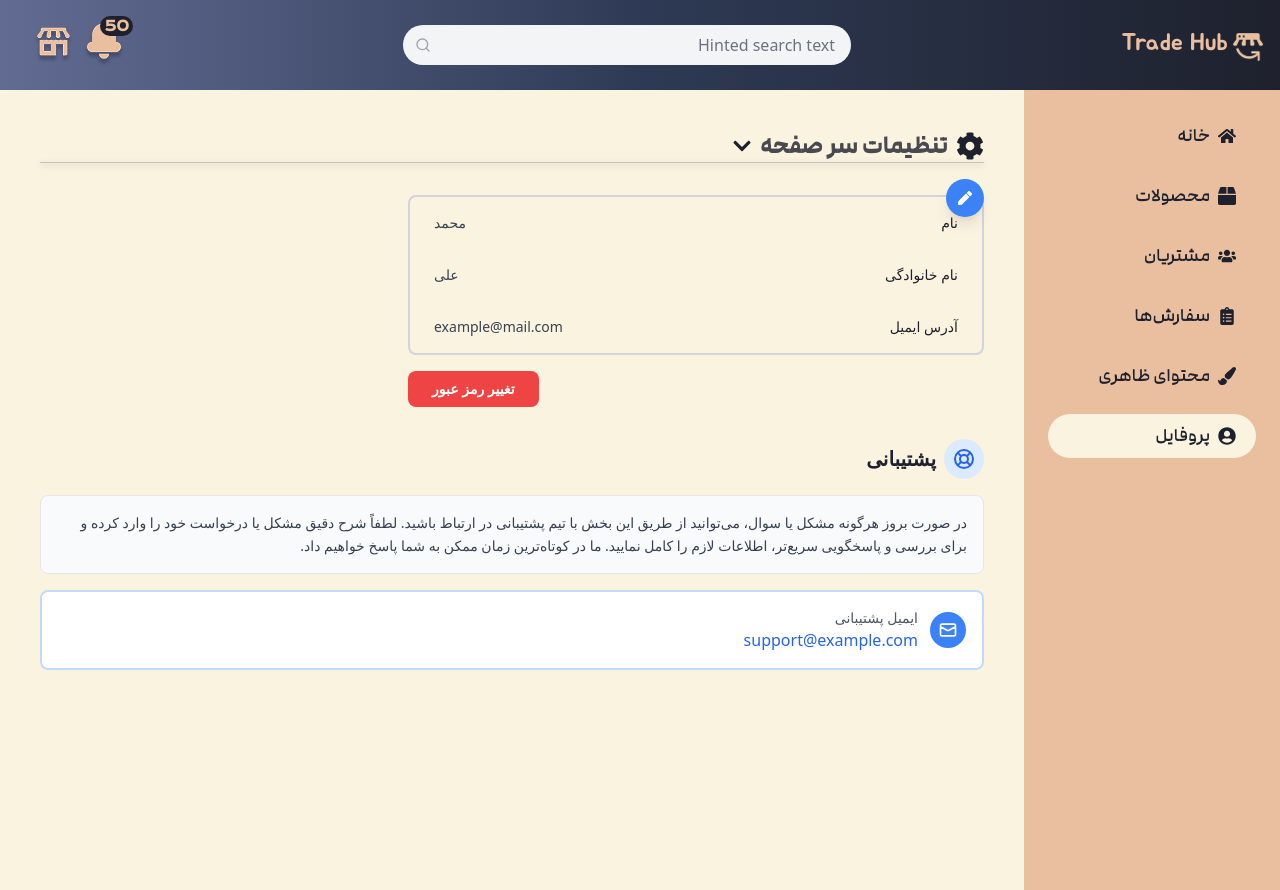
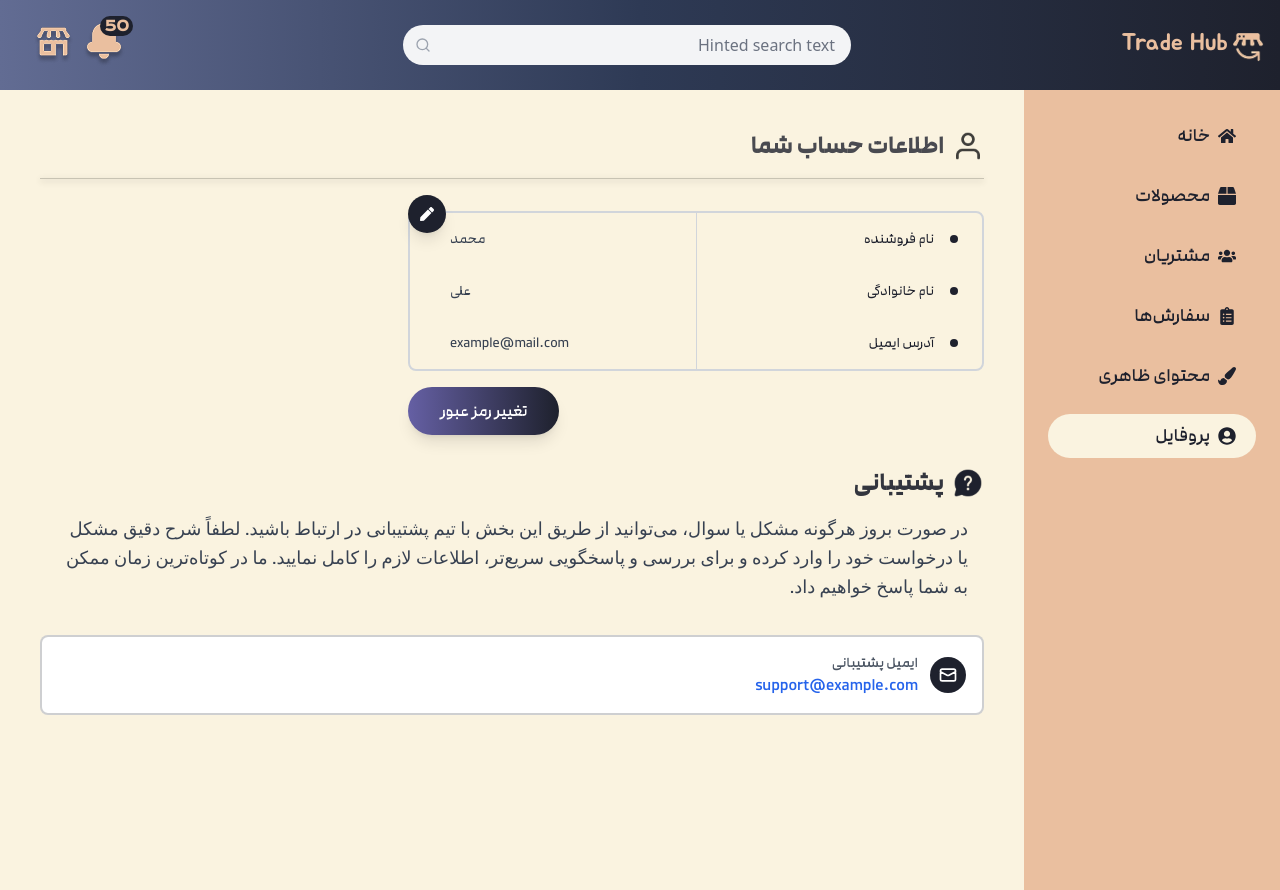
Before and after one commit to salarKaf/TradeHubFrontEnd, a React (Vite) app: page /profile in a window 1280 px wide. Built offline with nearby package versions, Linux system fonts and the light colour scheme; what tailwindcss-rtl would draw is missing.

Commit message:
complete Profile Page

```diff
--- a/src/pages/sellerPanel/Profile/ProfileContent.jsx
+++ b/src/pages/sellerPanel/Profile/ProfileContent.jsx
@@ -4,8 +4,6 @@ import { FaPen, FaSave, FaCog, FaChevronDown, FaChevronLeft } from 'react-icons/
 const ProfileContent = () => {
   const [isEditing, setIsEditing] = useState(false);
   const [showAlert, setShowAlert] = useState(false);
-  const [open, setOpen] = useState(true);
-  const toggleOpen = () => setOpen(prev => !prev);
 
   const [userData, setUserData] = useState({
     firstName: 'محمد',
@@ -35,8 +33,12 @@ const ProfileContent = () => {
     // می‌توانید تغییرات را در اینجا ذخیره کنید
   };
 
+  const handleEmailClick = () => {
+    window.location.href = 'mailto:support@example.com';
+  };
+
   return (
-    <div className="p-4 ">
+    <div className="p-4 font-modam">
       {/* Modal برای نمایش خطا */}
       {showAlert && (
         <div className="fixed inset-0 bg-black bg-opacity-50 flex justify-center items-center z-50">
@@ -59,41 +61,41 @@ const ProfileContent = () => {
       )}
 
       {/* Title */}
-      <div onClick={toggleOpen} className="flex items-center gap-2 cursor-pointer w-fit font-modam">
-        <FaCog className="text-[#1E212D] w-7 h-7" />
-        <h1 className="font-bold text-[#1E212D] opacity-80 text-2xl">تنظیمات سر صفحه</h1>
-        {open ? (
-          <FaChevronDown className="w-5 h-5 text-[#1E212D]" />
-        ) : (
-          <FaChevronLeft className="w-5 h-5 text-[#1E212D]" />
-        )}
+      <div className="flex items-center gap-2 w-fit font-modam">
+        <img src='/public/SellerPanel/Profile/User.png' className="text-[#1E212D] w-8 h-8" />
+        <h1 className="font-bold text-[#1E212D] opacity-80 text-2xl">اطلاعات حساب شما</h1>
       </div>
 
       {/* خط زیر تیتر */}
-      <div className="w-full h-[0.8px] bg-black bg-opacity-20 shadow-[0_2px_6px_rgba(0,0,0,0.3)] mb-6" />
+      <div className="w-full h-[0.8px] bg-black bg-opacity-20 shadow-[0_2px_6px_rgba(0,0,0,0.3)] mb-6 mt-4" />
 
-      {open && (
       <>
         {/* فاصله از خط */}
         <div className="mt-8">
           {/* جدول اطلاعات */}
           <div className="relative w-full max-w-xl">
             {/* آیکن ادیت - چسبیده به بالای جدول سمت چپ */}
-              <div className="absolute -top-4 right-0 z-10">
+            <div className="absolute -top-4 left-0 z-10">
               <button
                 onClick={isEditing ? handleSave : handleEditClick}
-                  className={`${isEditing ? 'bg-green-500 hover:bg-green-600' : 'bg-blue-500 hover:bg-blue-600'} text-white rounded-full p-3 text-sm transition-colors duration-200 shadow-lg`}
+                className={`${isEditing ? 'bg-green-500 hover:bg-green-600  hover:transition hover:scale-110' : 'bg-[#1E212D] hover:bg-[#1e212dbe]  hover:transition hover:scale-110'} text-white rounded-full p-3 text-sm transition-colors duration-200 shadow-lg`}
               >
                 {isEditing ? <FaSave /> : <FaPen />}
               </button>
             </div>
 
             {/* جدول */}
-              <div className="bg-transparent rounded-lg border-2 border-gray-300 overflow-hidden">
+            <div className="bg-transparent rounded-lg border-2 border-gray-300 overflow-hidden relative">
+              {/* خط عمودی سراسری */}
+              <div className="absolute left-1/2 top-0 bottom-0 w-px bg-gray-300"></div>
+
               {/* نام */}
               <div className="px-6 py-4 flex justify-between items-center">
-                  <label className="text-sm font-medium text-[#1E212D]">نام</label>
                 <div className="flex items-center">
+                  <div className="w-2 h-2 bg-[#1E212D] rounded-full ml-2"></div>
+                  <label className="text-sm text-[#1E212D] w-24 flex-shrink-0 mr-2">نام فروشنده</label>
+                </div>
+                <div className="flex items-center pl-4">
                   {isEditing ? (
                     <input
                       type="text"
@@ -111,15 +113,18 @@ const ProfileContent = () => {
 
               {/* نام خانوادگی */}
               <div className="px-6 py-4 flex justify-between items-center">
-                  <label className="text-sm font-medium text-[#1E212D]">نام خانوادگی</label>
                 <div className="flex items-center">
+                  <div className="w-2 h-2 bg-[#1E212D] rounded-full ml-2"></div>
+                  <label className="text-sm text-[#1E212D] w-24 flex-shrink-0 mr-2">نام خانوادگی</label>
+                </div>
+                <div className="flex items-center pl-4">
                   {isEditing ? (
                     <input
                       type="text"
                       name="lastName"
                       value={userData.lastName}
                       onChange={handleChange}
-                        className="border border-gray-300 p-2 rounded-md w-32 text-sm focus:outline-none focus:ring-2 focus:ring-blue-500"
+                      className="border border-gray-300 p-2 rounded-md w-32 text-sm focus:oline-none focus:ring-2 focus:ring-blue-500"
                       placeholder="نام خانوادگی"
                     />
                   ) : (
@@ -130,14 +135,19 @@ const ProfileContent = () => {
 
               {/* ایمیل */}
               <div className="px-6 py-4 flex justify-between items-center">
-                  <label className="text-sm font-medium text-[#1E212D]">آدرس ایمیل</label>
+                <div className="flex items-center">
+                  <div className="w-2 h-2 bg-[#1E212D] rounded-full ml-2"></div>
+                  <label className="text-sm text-[#1E212D] w-24 flex-shrink-0 mr-2">آدرس ایمیل</label>
+                </div>
+                <div className="flex items-center pl-4">
                   <span className="text-gray-700 text-sm">{userData.email}</span>
+                </div>
               </div>
             </div>
 
             {/* دکمه تغییر رمز عبور - پایین سمت راست */}
             <div className="flex justify-end mt-4">
-                <button className="bg-red-500 hover:bg-red-600 text-white py-2 px-6 rounded-lg text-sm font-semibold transition-colors duration-200">
+              <button className="bg-gradient-to-r from-[#312c8fbd] to-[#1E212D] text-white py-3 px-8 rounded-full text-md  shadow-lg font-medium transition-all duration-300 transform hover:scale-105 hover:shadow-lg">
                 تغییر رمز عبور
               </button>
             </div>
@@ -147,41 +157,39 @@ const ProfileContent = () => {
         {/* بخش پشتیبانی */}
         <div className="mt-8">
           {/* تیتر پشتیبانی */}
-            <div className="flex items-center gap-2 mb-4">
-              <div className="bg-blue-100 p-2 rounded-full">
-                <svg className="w-6 h-6 text-blue-600" fill="none" stroke="currentColor" viewBox="0 0 24 24">
-                  <path strokeLinecap="round" strokeLinejoin="round" strokeWidth={2} d="M18.364 5.636l-3.536 3.536m0 5.656l3.536 3.536M9.172 9.172L5.636 5.636m3.536 9.192L5.636 18.364M21 12a9 9 0 11-18 0 9 9 0 0118 0zm-5 0a4 4 0 11-8 0 4 4 0 018 0z" />
-                </svg>
-              </div>
-              <h2 className="text-xl font-bold text-[#1E212D]">پشتیبانی</h2>
+          <div className="flex items-center gap-2 w-fit font-modam">
+            <img src='/public/SellerPanel/Profile/icons8-ask-question-48 1.png' className="text-[#1E212D] w-8 h-8" />
+            <h1 className="font-bold text-[#1E212D] opacity-90 text-2xl">پشتیبانی</h1>
           </div>
 
           {/* متن توضیحی */}
-            <div className="bg-gray-50 border border-gray-200 rounded-lg p-4 mb-4">
-              <p className="text-gray-700 text-sm leading-relaxed">
+          <div className=" rounded-lg p-4 mb-4">
+            <p className="text-gray-700 text-lg leading-relaxed font-rubik">
               در صورت بروز هرگونه مشکل یا سوال، می‌توانید از طریق این بخش با تیم پشتیبانی در ارتباط باشید. لطفاً شرح دقیق مشکل یا درخواست خود را وارد کرده و برای بررسی و پاسخگویی سریع‌تر، اطلاعات لازم را کامل نمایید. ما در کوتاه‌ترین زمان ممکن به شما پاسخ خواهیم داد.
             </p>
           </div>
 
           {/* ایمیل پشتیبانی */}
-            <div className="bg-white border-2 border-blue-200 rounded-lg p-4">
+          <div className="bg-white border-2 border-[#1e212d37] rounded-lg p-4">
             <div className="flex items-center gap-3">
-                <div className="bg-blue-500 p-2 rounded-full">
+              <div className="bg-[#1E212D] p-2 rounded-full">
                 <svg className="w-5 h-5 text-white" fill="none" stroke="currentColor" viewBox="0 0 24 24">
                   <path strokeLinecap="round" strokeLinejoin="round" strokeWidth={2} d="M3 8l7.89 4.26a2 2 0 002.22 0L21 8M5 19h14a2 2 0 002-2V7a2 2 0 00-2-2H5a2 2 0 00-2 2v10a2 2 0 002 2z" />
                 </svg>
               </div>
               <div>
                 <p className="text-sm font-medium text-gray-600">ایمیل پشتیبانی</p>
-                  <a href="mailto:support@example.com" className="text-blue-600 hover:text-blue-800 font-medium transition-colors duration-200">
+                <button
+                  onClick={handleEmailClick}
+                  className="text-blue-600 hover:text-blue-800 font-medium transition-colors duration-200"
+                >
                   support@example.com
-                  </a>
+                </button>
               </div>
             </div>
           </div>
         </div>
       </>
-      )}
     </div>
   );
 };
```
Also changed, not shown: public/SellerPanel/Profile/User.png (added), public/SellerPanel/Profile/icons8-ask-question-48 1.png (added). Lines whose indentation alone changed are shown as unchanged.
